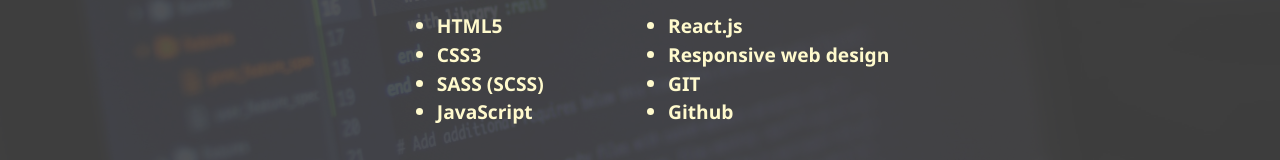
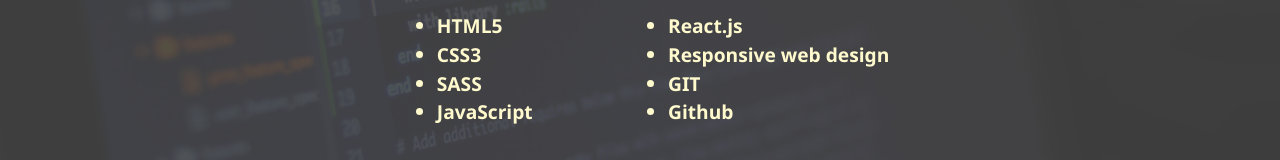
Before and after one commit to fdcoder81/portfolio2019, a React (Create React App) app: page / in a window 1280 px wide. Shown: the part 396-556 px from the top of the page. Built offline with nearby package versions, Linux system fonts and the light colour scheme.

Commit message:
Updated skills on main page

```diff
--- a/src/Main.js
+++ b/src/Main.js
@@ -15,7 +15,7 @@
         <ul>
           <li>HTML5</li>
           <li>CSS3</li>
-          <li>SASS (SCSS)</li>
+          <li>SASS</li>
           <li>JavaScript</li>
           <li>React.js</li>
           <li>Responsive web design</li>
```
